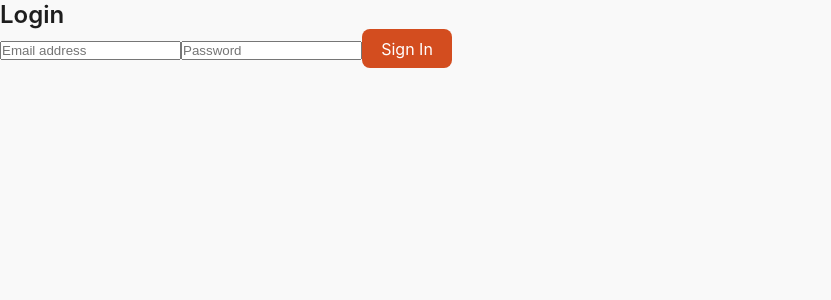
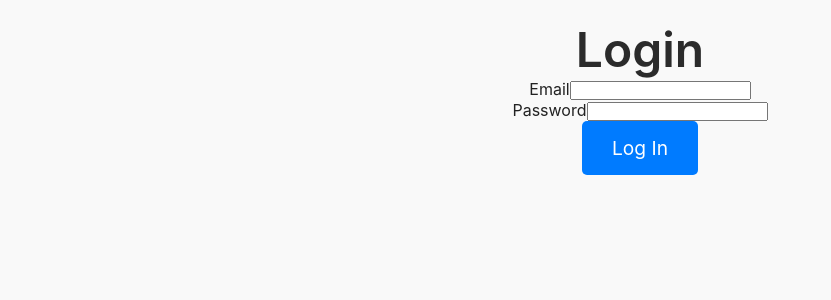
Before and after one commit to acstumler/finstack-app, a React (Create React App) app: page /login in a window 1280 px wide. Shown: the top 300 px of the page, without its empty margins (0-831 px from the left). Built offline with nearby package versions, Linux system fonts and the light colour scheme.

Commit message:
Add login and route protection

```diff
--- a/src/App.js
+++ b/src/App.js
@@ -1,8 +1,9 @@
-import React from 'react';
-import { BrowserRouter as Router, Route, Routes } from 'react-router-dom';  // Use Routes instead of Switch
+import React, { useState } from 'react';
+import { BrowserRouter as Router, Route, Routes } from 'react-router-dom';
 
-// Import your pages
+// Import pages
 import Home from './pages/Home';
+import Login from './pages/Login';
 import CashFlowHub from './pages/CashFlowHub';
 import BalanceSheetManager from './pages/BalanceSheetManager';
 import DataFlow from './pages/DataFlow';
@@ -11,20 +12,25 @@ import AdvisorsCompliance from './pages/AdvisorsCompliance';
 import LearningCenter from './pages/LearningCenter';
 import Pricing from './pages/Pricing';
 import SignUp from './pages/Signup';
-import Login from './pages/Login';
 import ContactUs from './pages/Contact';
-import NotFound from './pages/NotFound';  // A 404 page for unmatched routes
+import NotFound from './pages/NotFound';
 
 const App = () => {
+  const [isLoggedIn, setIsLoggedIn] = useState(false);
+
   return (
     <Router>
       <div className="App">
-        {/* Use Routes instead of Switch */}
         <Routes>
           {/* Home Route */}
           <Route path="/" element={<Home />} />
 
-          {/* Specific Pages */}
+          {/* Login Route */}
+          <Route path="/login" element={<Login setIsLoggedIn={setIsLoggedIn} />} />
+
+          {/* Protected Routes (only visible after login) */}
+          {isLoggedIn && (
+            <>
               <Route path="/cash-flow-hub" element={<CashFlowHub />} />
               <Route path="/balance-sheet-manager" element={<BalanceSheetManager />} />
               <Route path="/data-flow" element={<DataFlow />} />
@@ -32,9 +38,12 @@ const App = () => {
               <Route path="/advisors-compliance" element={<AdvisorsCompliance />} />
               <Route path="/learning-center" element={<LearningCenter />} />
               <Route path="/pricing" element={<Pricing />} />
+              <Route path="/contact-us" element={<ContactUs />} />
+            </>
+          )}
+
+          {/* Signup Route */}
           <Route path="/signup" element={<SignUp />} />
-          <Route path="/login" element={<Login />} />
-          <Route path="/contact-us" element={<ContactUs />} />
 
           {/* 404 Not Found Route */}
           <Route path="*" element={<NotFound />} />
--- a/src/pages/Login.jsx
+++ b/src/pages/Login.jsx
@@ -1,49 +1,61 @@
 import React, { useState } from 'react';
 import { useNavigate } from 'react-router-dom';
-import { Input } from '../components/ui/Input'; // Corrected import to use named import
-import Button from '../components/ui/Button';
-import { motion } from 'framer-motion';
 
-const Login = () => {
+const Login = ({ setIsLoggedIn }) => {
   const [email, setEmail] = useState('');
   const [password, setPassword] = useState('');
   const navigate = useNavigate();
 
-  const handleLogin = (e) => {
+  const handleSubmit = (e) => {
     e.preventDefault();
 
-    // 🔐 Replace this with Firebase Auth logic
-    if (email === 'master@finstack.com' && password === 'masterkey') {
-      navigate('/dashboard');
+    // Here you should add your authentication logic
+    // For now, let's assume any credentials are valid for testing
+
+    if (email && password) {
+      setIsLoggedIn(true); // Set user as logged in
+      navigate('/'); // Redirect to the Home page or dashboard
     } else {
-      alert('Invalid credentials. Try again or use the master key.');
+      alert('Please enter valid credentials');
     }
   };
 
   return (
-    <motion.div
-      className="auth-container"
-      initial={{ opacity: 0, y: 30 }}
-      animate={{ opacity: 1, y: 0 }}
-      transition={{ duration: 0.5 }}
-    >
-      <h2 className="text-2xl font-semibold mb-4">Login</h2>
-      <form onSubmit={handleLogin} className="space-y-4">
-        <Input
+    <div className="container">
+      <h2 className="text-3xl font-semibold">Login</h2>
+      <form onSubmit={handleSubmit} className="space-y-4">
+        <div>
+          <label htmlFor="email" className="block text-lg">Email</label>
+          <input
+            id="email"
             type="email"
-          placeholder="Email address"
+            className="w-full px-4 py-2 border border-gray-300 rounded"
             value={email}
             onChange={(e) => setEmail(e.target.value)}
+            required
           />
-        <Input
+        </div>
+
+        <div>
+          <label htmlFor="password" className="block text-lg">Password</label>
+          <input
+            id="password"
             type="password"
-          placeholder="Password"
+            className="w-full px-4 py-2 border border-gray-300 rounded"
             value={password}
             onChange={(e) => setPassword(e.target.value)}
+            required
           />
-        <Button type="submit" className="w-full">Sign In</Button>
+        </div>
+
+        <button
+          type="submit"
+          className="mt-4 px-6 py-2 bg-blue-500 text-white rounded"
+        >
+          Log In
+        </button>
       </form>
-    </motion.div>
+    </div>
   );
 };
 
--- a/src/styles/Home.css
+++ b/src/styles/Home.css
@@ -1,45 +1,51 @@
-/* Home.css - Hero Section */
-.hero-section {
-  background: linear-gradient(135deg, rgba(0, 198, 255, 0.8), rgba(0, 114, 255, 0.8)); /* Oceanic gradient with transparency */
-  color: white;
-  text-align: center;
-  padding: 50px 20px;
-  border-radius: 15px;
-  box-shadow: 0 4px 10px rgba(0, 0, 0, 0.2);
-}
+/* Home.css */
 
-.hero-section h1 {
-  font-size: 3rem;
-  font-weight: bold;
-}
-
-.hero-section .cta-buttons {
-  margin-top: 20px;
-}
-
-.hero-section .btn-primary {
-  background-color: #2563eb;
-  color: white;
-  padding: 15px 30px;
-  border-radius: 25px;
-  font-size: 1rem;
-}
-
-.hero-section .btn-primary:hover {
-  background-color: #1d4ed8;
-}
-
-.features-description {
-  margin-top: 40px;
+.container {
+  max-width: 1200px;
+  margin: 0 auto;
+  padding: 20px;
   text-align: center;
 }
 
-.features-description ul {
-  list-style-type: none;
-  padding: 0;
+h2 {
+  font-size: 3rem;
+  color: #2b2b2b;
 }
 
-.features-description li {
+button {
+  padding: 15px 30px;
+  background-color: #007bff;
+  color: white;
+  font-size: 1.2rem;
+  border: none;
+  cursor: pointer;
+  border-radius: 5px;
+}
+
+button:hover {
+  background-color: #0056b3;
+}
+
+.main-section {
+  background: linear-gradient(90deg, rgba(39, 117, 242, 1) 0%, rgba(89, 212, 255, 1) 100%);
+  padding: 50px 0;
+  color: white;
+}
+
+.main-section h1 {
+  font-size: 3rem;
+}
+
+.main-section p {
+  font-size: 1.2rem;
+}
+
+.feature-list {
+  text-align: left;
+  margin: 20px 0;
+}
+
+.feature-list li {
   font-size: 1.2rem;
   margin: 10px 0;
 }
```
Lines whose indentation alone changed are shown as unchanged.
